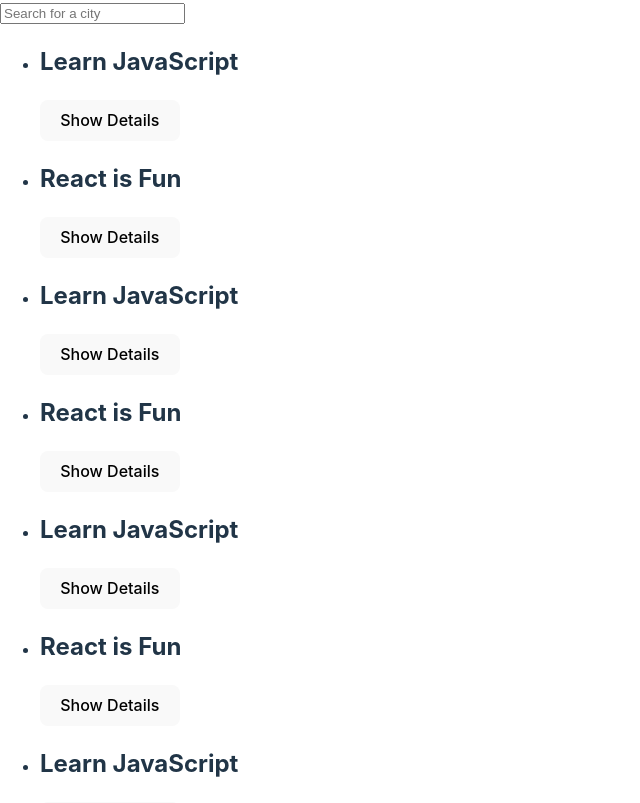
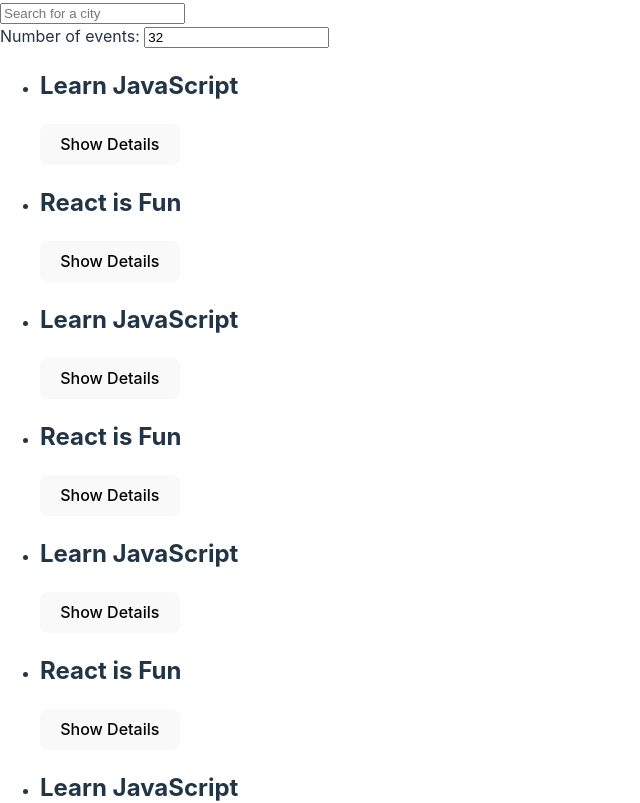
Before and after one commit to Lo3z/meet, a React (Vite) app: page / in a window 1280 px wide. Shown: the top 803 px of the page, without its empty margins (0-640 px from the left). Built offline with nearby package versions, Linux system fonts and the light colour scheme.

Commit message:
Troubleshooting problem with mock-data not displaying on page

```diff
--- a/src/App.jsx
+++ b/src/App.jsx
@@ -3,26 +3,35 @@ import React, { useState, useEffect } from 'react';
 import EventList from './components/EventList';
 import CitySearch from './components/CitySearch';
 import NumberOfEvents from './components/NumberOfEvents';
-import { getEvents } from './api';
+import { getEvents, extractLocations } from './api';
 
 function App() {
   const [events, setEvents] = useState([]);
   const [locations, setLocations] = useState([]);
+  const [selectedCity, setSelectedCity] = useState("all");
+  const [numEvents, setNumEvents] = useState("32");
 
   useEffect(() => {
     const fetchEvents = async() => {
       const data = await getEvents();
       console.log("fetched events:", data);
       setEvents(data);
+      setLocations(extractLocations(data));
     };
     fetchEvents();
   }, []);
 
+  const filteredEvents = events.filter(
+    (event) => selectedCity === "all" || event.location === selectedCity
+  );
+
+  const eventsToDisplay = filteredEvents.slice(0, numEvents);
+
   return (
       <div className="App">
-        <CitySearch allLocations={locations}/>
-        <EventList events={events}/>
-        <NumberOfEvents/>
+        <CitySearch allLocations={locations} onCitySelected={setSelectedCity}/>
+        <NumberOfEvents numEvents={numEvents} onNumEventsChanged={setNumEvents}/>
+        <EventList events={eventsToDisplay}/>
       </div>
   );
 }
--- a/src/components/CitySearch.jsx
+++ b/src/components/CitySearch.jsx
@@ -7,6 +7,7 @@ const CitySearch = ({ allLocations }) => {
   const [showSuggestions, setShowSuggestions] = useState(false);
   const [query, setQuery] = useState("");
   const [suggestions, setSuggestions] = useState([]);
+
   const handleInputChanged = (event) => {
     const value = event.target.value;
     const filteredLocations = allLocations ? allLocations.filter((location) => {
--- a/src/components/NumberOfEvents.jsx
+++ b/src/components/NumberOfEvents.jsx
@@ -1,19 +1,32 @@
 // eslint-disable-next-line no-unused-vars
 import React, {useState} from 'react'
+import PropTypes from "prop-types";
 
-const NumberOfEvents = () => {
-  const [number, setNumber] = useState(32);
+const NumberOfEvents = ({ numEvents, onNumEventsChanged }) => {
+  const handleInputChange = (event) => {
+    const value = parseInt(event.target.value, 10);
+    if (!isNaN(value)) {
+      onNumEventsChanged(value);
+    }
+  };
+
   return (
     <div id="number-of-events">
       <label htmlFor="event-count">Number of events: </label>
       <input
       type="number"
+      role="textbox"
       id="event-count"
-      min="1"
-      value={number}
-      onChange={(e) => setNumber(e.target.value)}/>
+      min={1}
+      value={numEvents}
+      onChange={handleInputChange}/>
     </div>
   );
 };
 
+NumberOfEvents.propTypes = {
+  numEvents: PropTypes.number,
+  onNumEventsChanged: PropTypes.func.isRequired,
+};
+
 export default NumberOfEvents;
```
